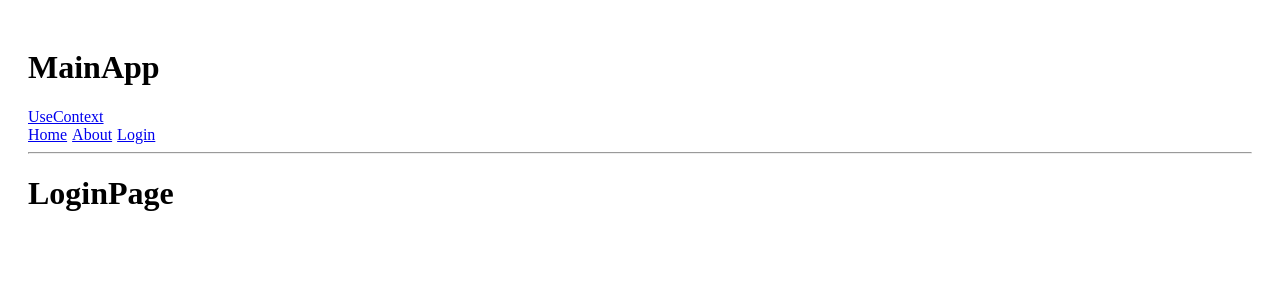
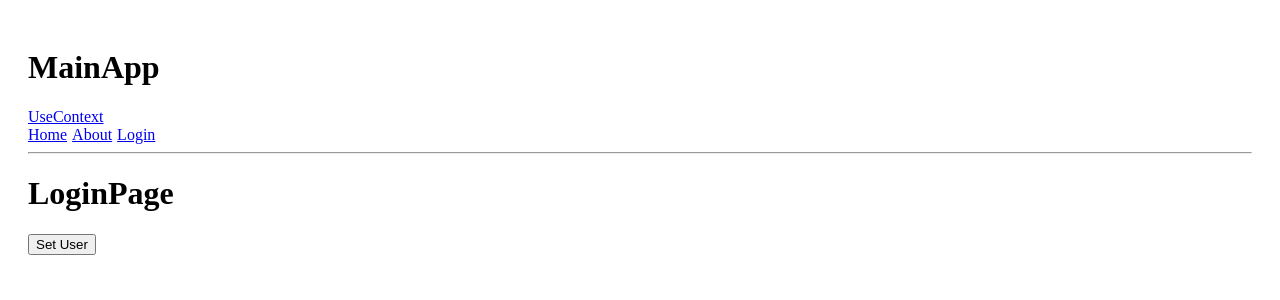
Before and after one commit to marks88martinez/hook-app_react, a React app: page /login in a window 1280 px wide. Shown: the top 300 px of the page. Built offline with nearby package versions, Linux system fonts and the light colour scheme; the HTML template or start-up script is replaced by a standard one.

Commit message:
context and useContext

```diff
--- a/src/09-useContext/HomePage.jsx
+++ b/src/09-useContext/HomePage.jsx
@@ -1,9 +1,19 @@
+
+import { useContext } from "react"
+import { UserContext } from "./context/useContext"
+
 
 
 export const HomePage = () => {
+ const { user } = useContext(UserContext)
   return (
     <>
-        <h1>HomePage</h1>
+        <h1>HomePage {user?.name}</h1>
+        <pre>
+          {
+            JSON.stringify(user, null, 3)
+          }
+        </pre>
     </>
   )
 }
--- a/src/09-useContext/LoginPage.jsx
+++ b/src/09-useContext/LoginPage.jsx
@@ -1,9 +1,23 @@
-import React from 'react'
+import React, { useContext } from 'react'
+import { UserContext } from './context/useContext';
 
 export const LoginPage = () => {
+const {user, setUser} = useContext(UserContext);
+
+
   return (
     <>
         <h1>LoginPage</h1>
+        <pre>
+          { JSON.stringify(user, null, 3) }
+        </pre>
+        <button className='btn btn-primary' onClick={() => setUser({
+              id: 123,
+              name: 'Marks Martinez',
+              email: 'marks@gmail.com'
+        })}>
+          Set User
+        </button>
     </>
   )
 }
--- a/src/09-useContext/MainApp.jsx
+++ b/src/09-useContext/MainApp.jsx
@@ -3,11 +3,12 @@
 import { LoginPage } from "./LoginPage"
 import { AboutPage } from "./AboutPage"
 import { Navbar } from "./Navbar"
+import { UserProvider } from "./context/UserProvider"
 
 
 export const MainApp = () => {
   return (
-    <>
+    <UserProvider>
         <h1>MainApp</h1>
         {/* https://reactrouter.com/en/main/start/overview */}
         <Navbar/>
@@ -21,6 +22,6 @@
             <Route path="/*" element={<Navigate to="/about"/>}/>
 
         </Routes>
-    </>
+    </UserProvider>
   )
 }
--- /dev/null
+++ b/src/09-useContext/context/UserProvider.jsx
@@ -0,0 +1,20 @@
+import { useState } from "react"
+import { UserContext } from "./useContext"
+
+// const user = {
+    // id: 123,
+    // name: 'Marks Martinez',
+    // email: 'marks@gmail.com'
+
+// }
+
+export const UserProvider = ({ children }) => {
+    const [user, setUser] = useState();
+
+  return (
+    // <UserContext.Provider value={{hola: 'Mundo', user: user}}>
+    <UserContext.Provider value={{ user, setUser }}>
+        {children}
+    </UserContext.Provider>
+  )
+}
--- /dev/null
+++ b/src/09-useContext/context/useContext.jsx
@@ -0,0 +1,10 @@
+import React, { createContext } from 'react'
+
+export const UserContext = createContext();
+
+
+export const useContext = () => {
+  return (
+    <div>useContext</div>
+  )
+}
```
